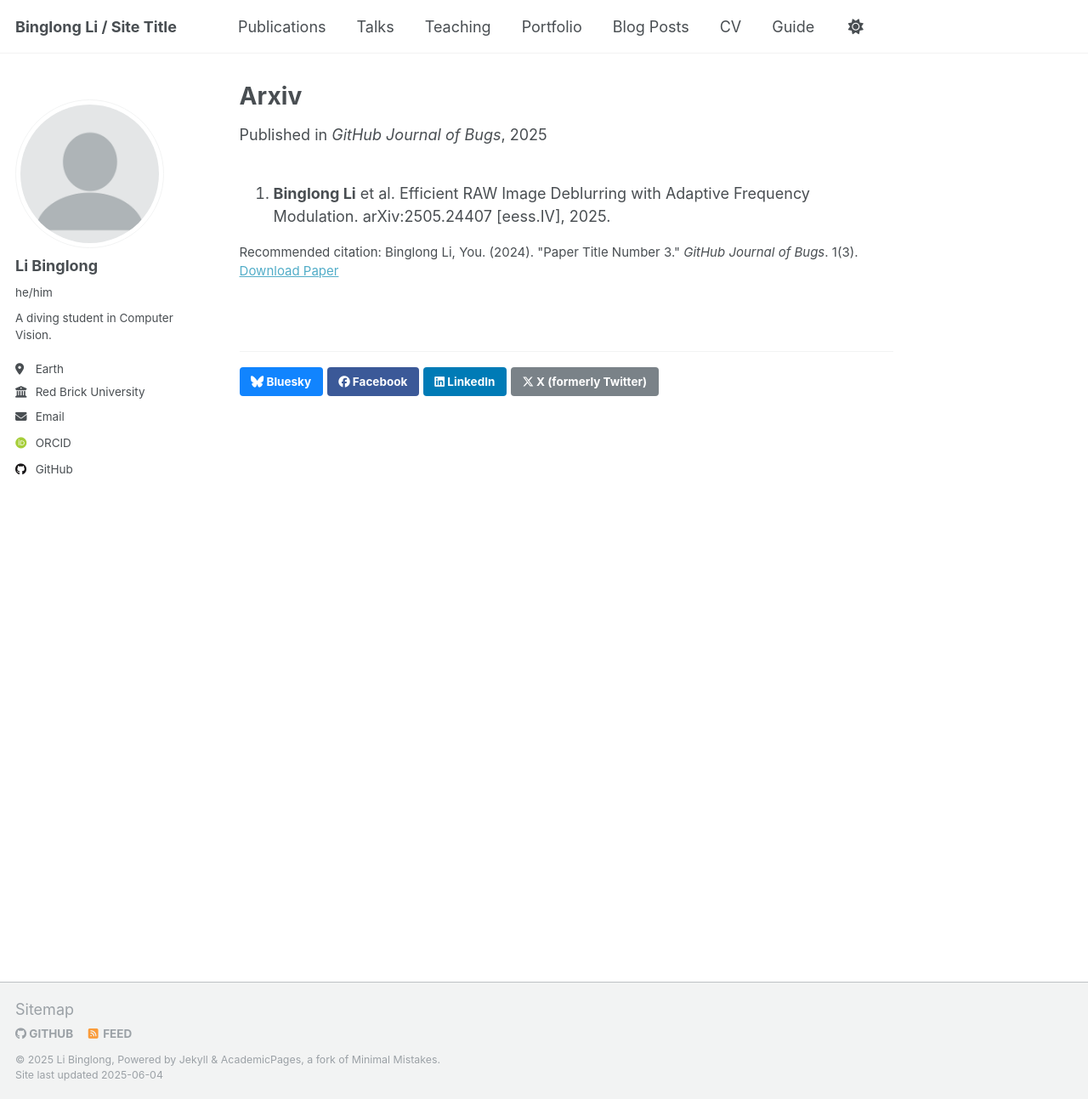
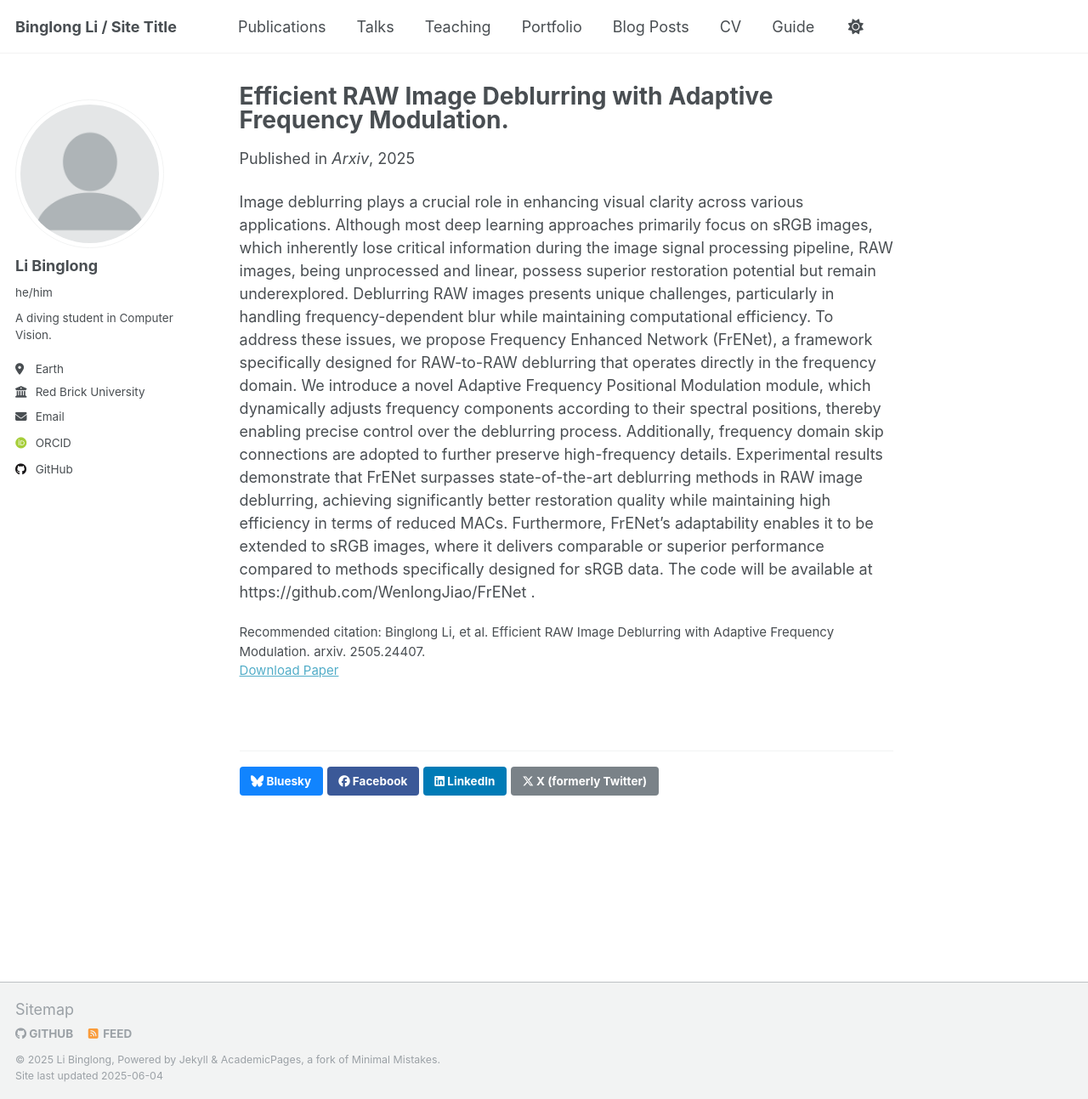
Before and after one commit to BinglongLi/BinglongLi.github.io, a Jekyll site: the page built from _publications/2025-05-15-raw-image-deblurring.md, in a window 1280 px wide and 1293 px high. Shown: the whole window at 85% size. Built offline with Jekyll 4.4.1, drawn with Linux system fonts in a browser that asks for light colours; some web fonts are replaced.

Commit message:
Update 2025-05-15-raw-image-deblurring.md

```diff
--- a/_publications/2025-05-15-raw-image-deblurring.md
+++ b/_publications/2025-05-15-raw-image-deblurring.md
@@ -1,14 +1,13 @@
 ---
-title: "Arxiv"
+title: "Efficient RAW Image Deblurring with Adaptive Frequency Modulation."
 collection: Preprint publications
 category: conferences
 permalink: /publication/2024-02-17-paper-title-number-4
 excerpt: 'This paper is about raw image deblurring.'
 date: 2025-05-15
-venue: 'GitHub Journal of Bugs'
-paperurl: '[FreNet](https://arxiv.org/abs/2505.24407)'
-citation: 'Binglong Li, You. (2024). &quot;Paper Title Number 3.&quot; <i>GitHub Journal of Bugs</i>. 1(3).'
+venue: 'Arxiv'
+paperurl: 'https://arxiv.org/abs/2505.24407'
+citation: 'Binglong Li, et al. Efficient RAW Image Deblurring with Adaptive Frequency Modulation. arxiv. 2505.24407.'
 ---
 
-1. **Binglong Li** et al. Efficient RAW Image Deblurring with Adaptive Frequency Modulation.
-   arXiv:2505.24407 [eess.IV], 2025.
+Image deblurring plays a crucial role in enhancing visual clarity across various applications. Although most deep learning approaches primarily focus on sRGB images, which inherently lose critical information during the image signal processing pipeline, RAW images, being unprocessed and linear, possess superior restoration potential but remain underexplored. Deblurring RAW images presents unique challenges, particularly in handling frequency-dependent blur while maintaining computational efficiency. To address these issues, we propose Frequency Enhanced Network (FrENet), a framework specifically designed for RAW-to-RAW deblurring that operates directly in the frequency domain. We introduce a novel Adaptive Frequency Positional Modulation module, which dynamically adjusts frequency components according to their spectral positions, thereby enabling precise control over the deblurring process. Additionally, frequency domain skip connections are adopted to further preserve high-frequency details. Experimental results demonstrate that FrENet surpasses state-of-the-art deblurring methods in RAW image deblurring, achieving significantly better restoration quality while maintaining high efficiency in terms of reduced MACs. Furthermore, FrENet's adaptability enables it to be extended to sRGB images, where it delivers comparable or superior performance compared to methods specifically designed for sRGB data. The code will be available at https://github.com/WenlongJiao/FrENet .
```
